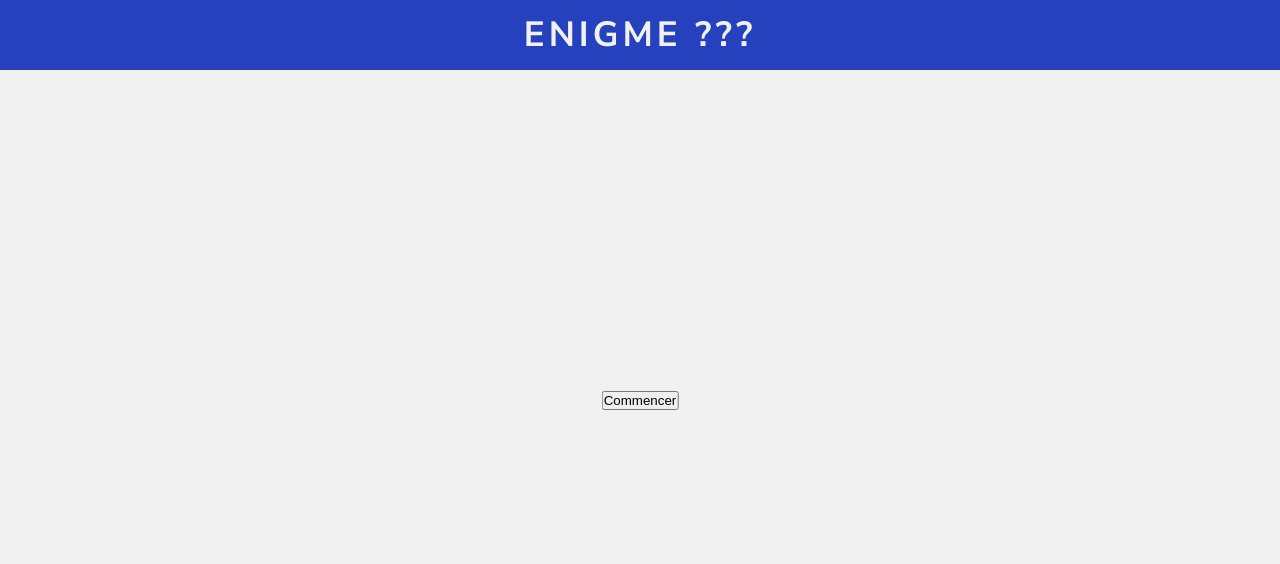
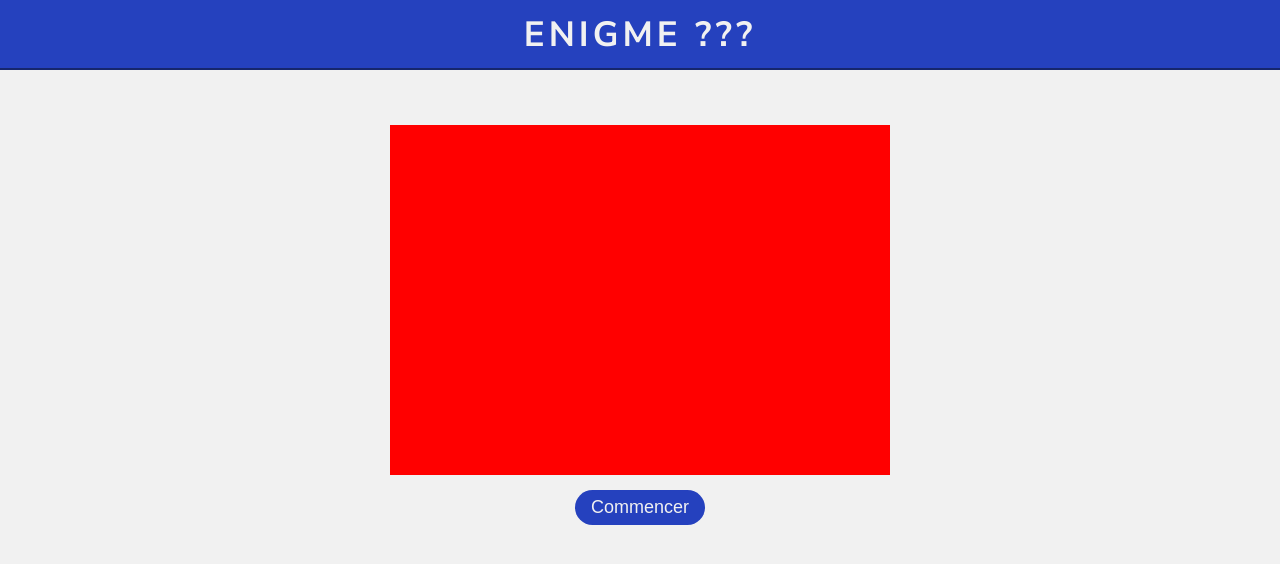
Before and after one commit to Tsuunen/projetNSI_V2, a plain HTML site: page index.html in a window 1280 px wide. Drawn offline with Linux system fonts and the light colour scheme.

Commit message:
game 2 css

```diff
--- a/styles/_general.scss
+++ b/styles/_general.scss
@@ -26,6 +26,7 @@ nav {
   height: 70px;
   text-align: center;
   background: $cPrin;
+  border-bottom: 2px solid $cAcc;
 
   h1 {
     text-transform: uppercase;
@@ -97,3 +98,34 @@ nav {
     margin: 0px 10px;
   }
 }
+
+// Game 2
+
+.game2 {
+  display: flex;
+  flex-direction: column;
+  align-items: center;
+  margin-top: -75px;
+  gap: 15px;
+
+  .color-area {
+    width: 500px;
+    height: 350px;
+    background: red;
+  }
+
+  button {
+    outline: none;
+    border: none;
+    background: $cPrin;
+    color: $white;
+    padding: 7px 16px;
+    border-radius: 9999px;
+    font-size: 18px;
+    cursor: pointer;
+
+    &:hover {
+      background: $cAcc;
+    }
+  }
+}
```
Also changed, not shown: styles/style.css, 1 other file.
